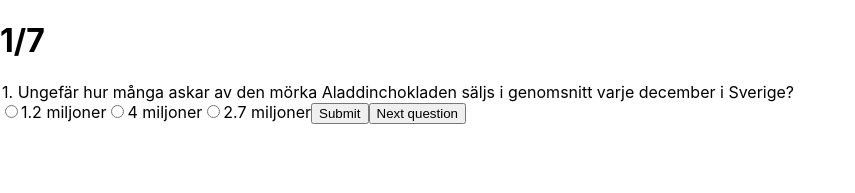
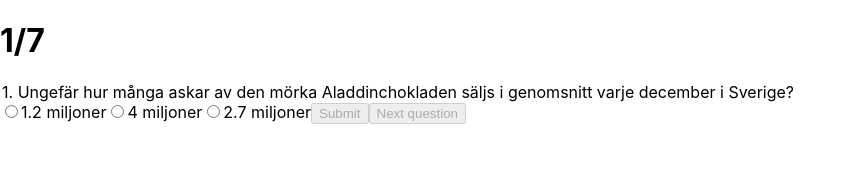
Before and after one commit to Technigo/project-redux-quiz-old, a React (Create React App) app: page / in a window 1280 px wide. Shown: the top 193 px of the page, without its empty margins (0-855 px from the left). Built offline with nearby package versions, Linux system fonts and the light colour scheme.

Commit message:
Radiobutton works

```diff
--- a/src/components/CurrentQuestion.js
+++ b/src/components/CurrentQuestion.js
@@ -6,25 +6,28 @@ import { Summary } from './Summary';
 export const CurrentQuestion = () => {
   const question = useSelector((state) => state.quiz.questions[state.quiz.currentQuestionIndex])
   const quizOver = useSelector((state) => state.quiz.quizOver)
-  const [answer, setAnswer] = useState([]);
-  console.log("answer: " + answer);
-  console.log(question.correctAnswerIndex);
+  const [userAnswer, setUserAnswer] = useState("");
+  const answer = useSelector((state) => state.quiz.answers.find((answer) => answer.questionId === question.id))
 
+  console.log("userAnswer: " + userAnswer);
+  console.log("answer: " + JSON.stringify(answer));
+
+  const allAnswers = useSelector((state) => state.quiz.answers)
   const dispatch = useDispatch();
 
-  const submitAnswer = ({ id, index }) => {
-    console.log("I'm here!");
+  const submitAnswer = ( id, index ) => {
+      if (parseInt(userAnswer) === question.correctAnswerIndex) {
+        console.log("Rätt svar")
+      } else {
+        console.log("Fel svar")
+      }
       dispatch(quiz.actions.submitAnswer({ questionId: id, answerIndex: index }));
-  }
 
-  if (parseInt(answer) === question.correctAnswerIndex) {
-    console.log("Rätt svar");
-  } else {
-    console.log("Fel svar");
   }
 
   const nextQuestion = () => {
     dispatch(quiz.actions.goToNextQuestion())
+    setUserAnswer("")
   };
 
   const options = question.options;
@@ -41,22 +44,21 @@ export const CurrentQuestion = () => {
         <h1>{question.id}/7</h1>
         <legend>{question.id}. {question.questionText}</legend>
         {options.map((option, index) => (
-          <label htmlFor={index} >
+          <label htmlFor={index} key={index}>
             <input
               id={index}
               type="radio"
               name="answer"
               value={index}
-              onChange={(event) => setAnswer(event.target.value)}
-              //checked={answer === index}
-              required
+              onChange={(event) => setUserAnswer(parseInt(event.target.value))}
+              checked={userAnswer === index}
             />
             {option}
           </label>
         ))}
 
-        <button onClick={submitAnswer}>Submit</button>
-        <button onClick={nextQuestion}>{question.id < 7 ? "Next question" : "Show result"}</button>
+        <button disabled={userAnswer === ""} onClick={() => submitAnswer(question.id, userAnswer)}>Submit</button>
+        <button disabled={answer === undefined} onClick={nextQuestion}>{question.id < 7 ? "Next question" : "Show result"}</button>
       </div>
     );
   };
```
